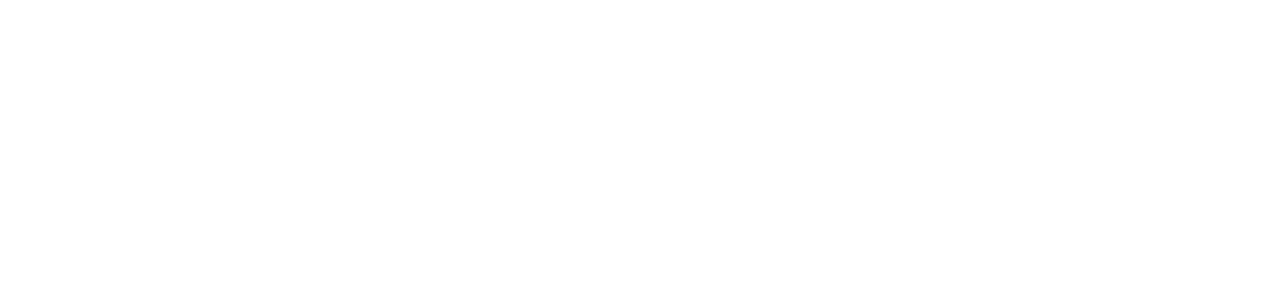
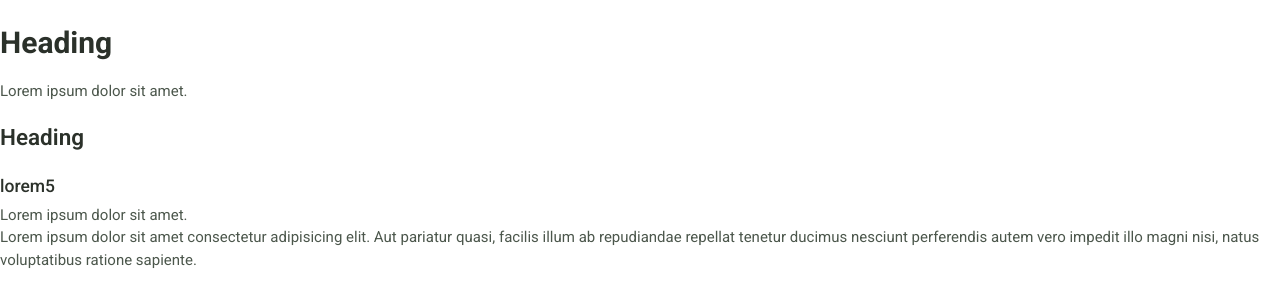
Before and after one commit to samimkabiru/Ire-pastry-kitchen, a plain HTML site: page index.html in a window 1280 px wide. Drawn offline with Linux system fonts and the light colour scheme.

Commit message:
Define the typography.

```diff
--- a/css/styles.css
+++ b/css/styles.css
@@ -3,3 +3,42 @@
 *::after {
   box-sizing: border-box;
 }
+
+/* Typography */
+
+html {
+  font-size: 62.5%;
+  scroll-behavior: smooth;
+}
+
+body {
+  font-family: 'Roboto', Arial, Helvetica, sans-serif;
+  font-size: 1.5rem;
+  line-height: 1.5;
+  color: #4c574c;
+}
+
+h1,
+h2,
+h3 {
+  color: #2b312a;
+  margin-bottom: 1.1;
+}
+
+h1 {
+  margin-bottom: 1.5rem;
+}
+
+h2 {
+  font-weight: 600;
+  margin-bottom: 0.8rem;
+}
+
+h3 {
+  margin-bottom: 0.5rem;
+  font-weight: 500;
+}
+
+p {
+  margin: 0;
+}
--- a/index.html
+++ b/index.html
@@ -6,6 +6,24 @@
     <title>Document</title>
     <link rel="stylesheet" href="css/normalize.css" />
     <link rel="stylesheet" href="css/styles.css" />
+    <link rel="preconnect" href="https://fonts.googleapis.com" />
+    <link rel="preconnect" href="https://fonts.gstatic.com" crossorigin />
+    <link
+      href="https://fonts.googleapis.com/css2?family=Open+Sans:ital,wght@0,300..800;1,300..800&family=Roboto:ital,wght@0,100..900;1,100..900&display=swap"
+      rel="stylesheet"
+    />
   </head>
-  <body></body>
+  <body>
+    <h1>Heading</h1>
+    <p>Lorem ipsum dolor sit amet.</p>
+    <h2>Heading</h2>
+    <h3>lorem5</h3>
+    <p>Lorem ipsum dolor sit amet.</p>
+    <p>
+      Lorem ipsum dolor sit amet consectetur adipisicing elit. Aut pariatur
+      quasi, facilis illum ab repudiandae repellat tenetur ducimus nesciunt
+      perferendis autem vero impedit illo magni nisi, natus voluptatibus ratione
+      sapiente.
+    </p>
+  </body>
 </html>
```
